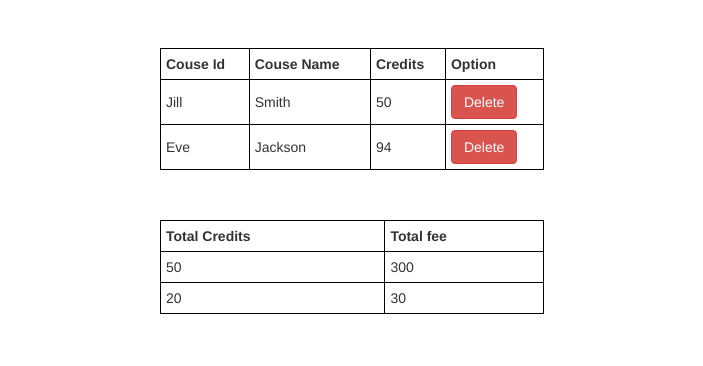
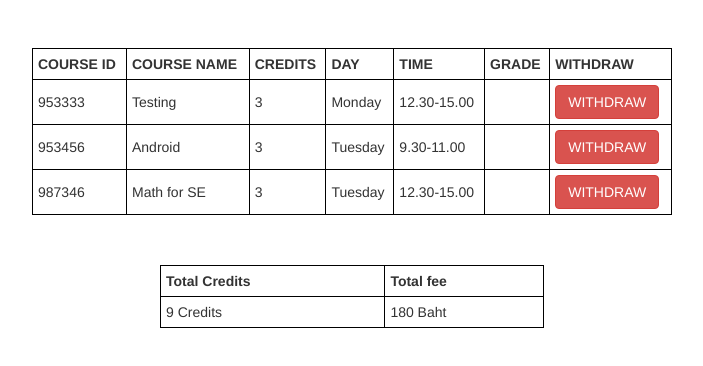
Before and after one commit to nonaee/Regis_system, an Angular app in the folder my-app/: page /home in a window 1280 px wide. Shown: the part 304-670 px from the top of the page, without its empty margins (288-991 px from the left). Built offline with nearby package versions, Linux system fonts and the light colour scheme.

Commit message:
Upload information

```diff
--- a/my-app/src/app/home/home.component.html
+++ b/my-app/src/app/home/home.component.html
@@ -3,24 +3,42 @@
 
   <div >
 
-    <table style="width:30%">
+    <table style="width:50%">
       <tr>
-        <th>Couse Id</th>
-        <th>Couse Name</th>
-        <th>Credits</th>
-        <th>Option</th>
+        <th>COURSE ID</th>
+        <th>COURSE NAME</th>
+        <th>CREDITS</th>
+        <th>DAY</th>
+        <th>TIME</th>
+        <th>GRADE</th>
+        <th>WITHDRAW</th>
       </tr>
       <tr>
-        <td>Jill</td>
-        <td>Smith</td>
-        <td>50</td>
-        <td><button type="button" class="btn btn-danger"> Delete </button></td>
+        <td>953333</td>
+        <td>Testing</td>
+        <td>3</td>
+        <td>Monday</td>
+        <td>12.30-15.00</td>
+        <td></td>
+        <td><button type="button" class="btn btn-danger"> WITHDRAW </button></td>
       </tr>
       <tr>
-        <td>Eve</td>
-        <td>Jackson</td>
-        <td>94</td>
-        <td><button type="button" class="btn btn-danger"> Delete </button></td>
+      <td>953456</td>
+      <td>Android</td>
+      <td>3</td>
+        <td>Tuesday</td>
+      <td>9.30-11.00</td>
+      <td></td>
+      <td><button type="button" class="btn btn-danger"> WITHDRAW </button></td>
+    </tr>
+      <tr>
+        <td>987346</td>
+        <td>Math for SE</td>
+        <td>3</td>
+        <td>Tuesday</td>
+        <td>12.30-15.00</td>
+        <td></td>
+        <td><button type="button" class="btn btn-danger"> WITHDRAW </button></td>
       </tr>
     </table>
   </div>
@@ -31,10 +49,7 @@
         <th>Total Credits</th> <th>Total fee</th>
       </tr>
       <tr>
-        <td>50</td> <td>300</td>
-      </tr>
-      <tr>
-        <td>20</td> <td>30</td>
+        <td>9 Credits</td> <td>180 Baht</td>
       </tr>
     </table>
   </div>
```
